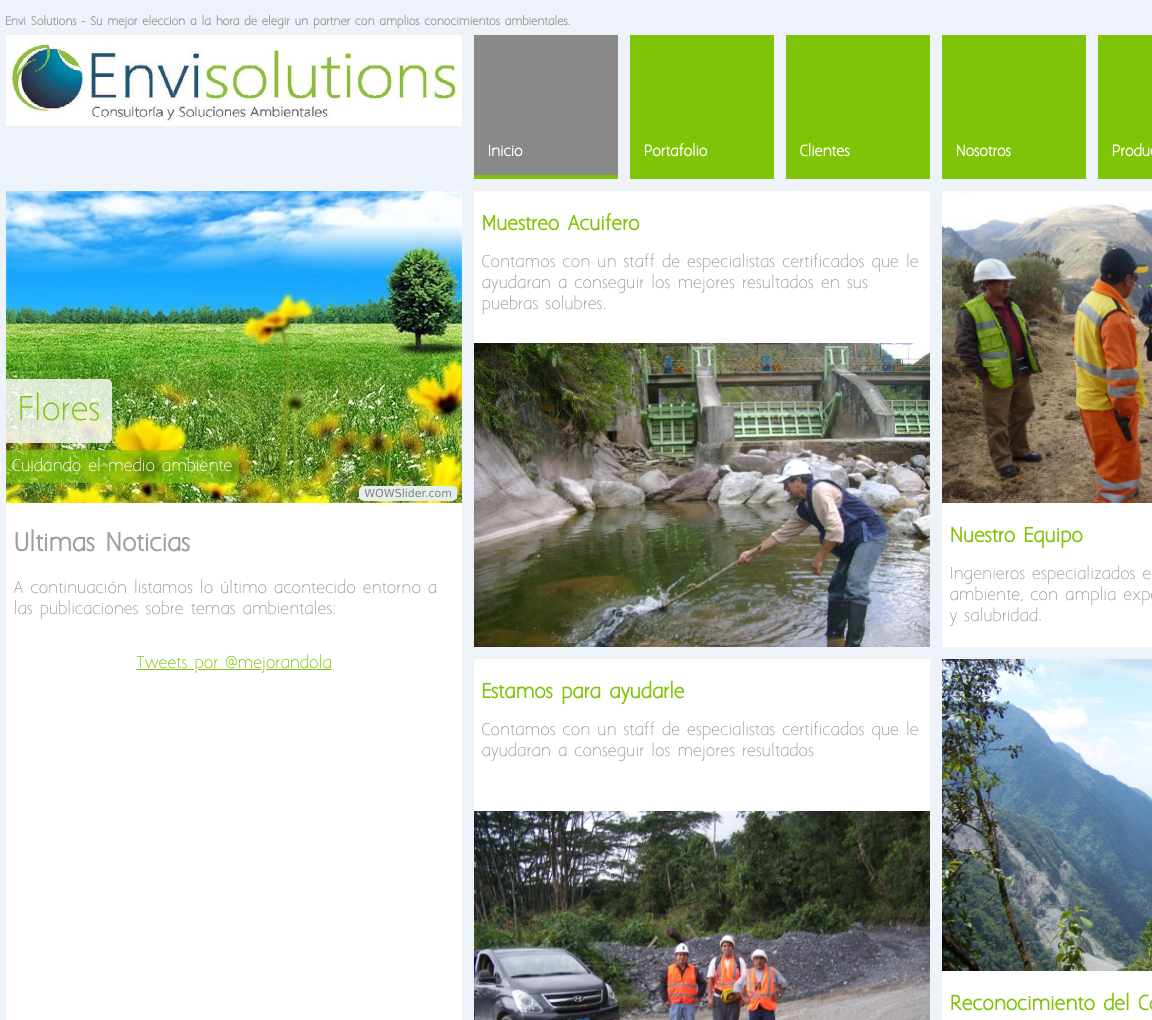
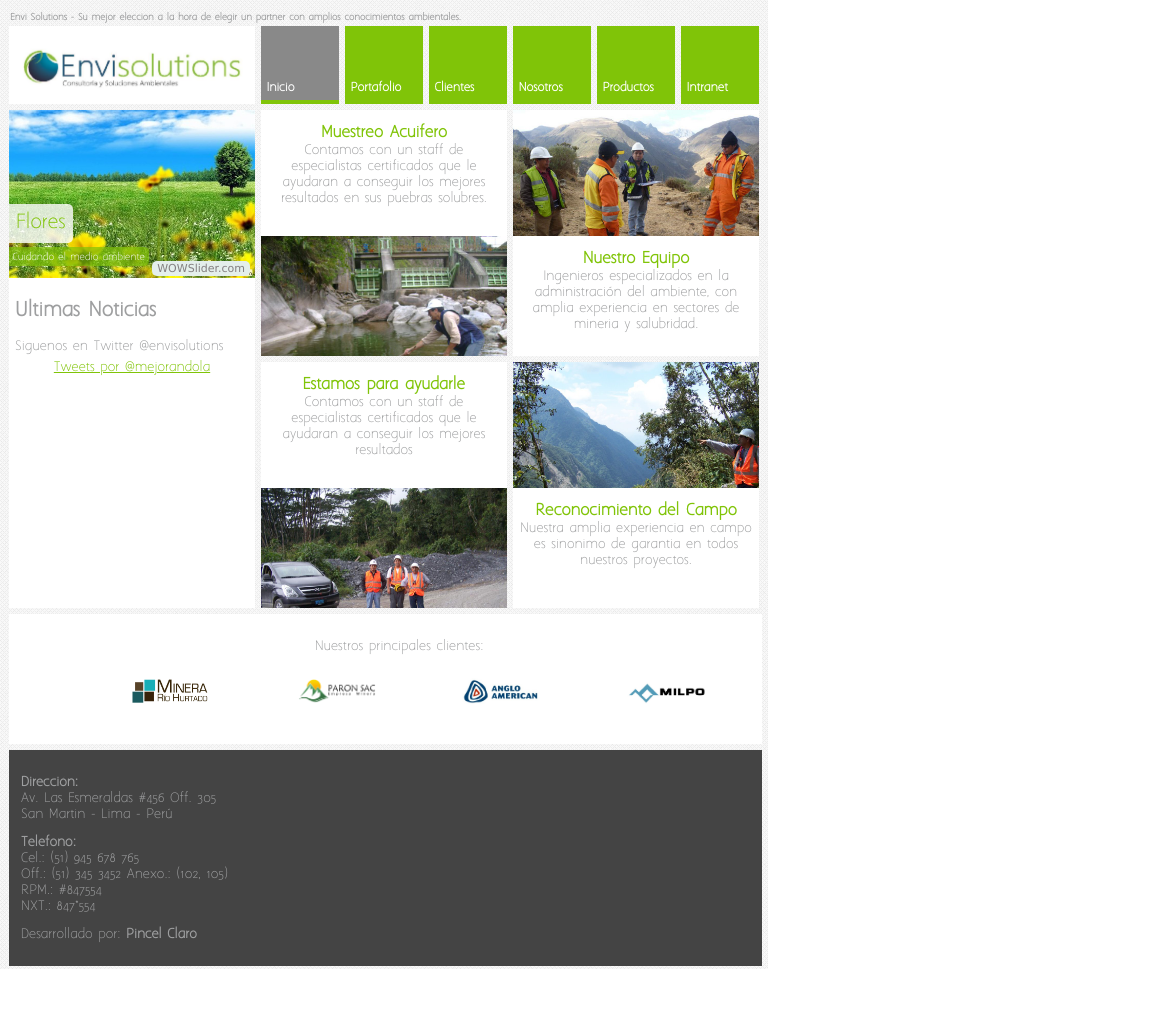
Before and after one commit to JDotNet/EnviSolutionsReload, a plain HTML site: page index.html in a window 768 px wide. Shown: the top 1020 px of the page, 1152 px wide, since content can reach past the window. After the commit the page ends 969 px from the top, so only its background shows below. Drawn offline with Linux system fonts and the light colour scheme; files whose address does not match are found by name; a web font is replaced by a local one.

Commit message:
Cambios pantalla Principal

```diff
--- a/estilos.css
+++ b/estilos.css
@@ -16,16 +16,16 @@ a
 body
 {
 	background-image: url("img/fondo.png");
-	background: #EEF3FA;
+
 	color: #9E9FA0;
 	font-family: principal_font;
-	font-size: 15px;
+	font-size: 14px;/*Tamaño*/
 }
 
 footer
 {
 	background: #444444;
-	margin: 6px;
+	margin: 6px; /*Tamaño*/
 	padding: 1em;
 	float: left;
 	width: 100%;
@@ -33,13 +33,15 @@ footer
 
 header
 {
+	background: white;
 	float: left;
+	height: 96px; /*Tamaño*/
+	margin: 6px; /*Tamaño*/
 	position: relative;
-	margin: 6px;
-	width: 456px;
-	height: 144px;
 	text-align: center;
 	vertical-align: middle;
+	width: 312px; /*Tamaño*/
+	overflow: hidden;
 }
 
 header #logo, #banner
@@ -47,9 +49,15 @@ header #logo, #banner
 	margin: 0px;
 }
 
+header #logo
+{
+	position: absolute;
+	top: 25%;
+}
+
 header #logo img
 {
-	width: 100%;
+	width: 90%;
 }
 
 nav
@@ -73,10 +81,10 @@ nav ul li
 	border:0;
 	display: inline-block;
 	float: left;
-	height: 144px;
-	margin: 6px;
+	height: 96px; /*TamañoA*/
+	margin: 6px; /*Tamaño*/
 	padding: 0px;
-	width: 144px;
+	width: 96px; /*Tamaño*/
 }
 
 nav ul li a:hover
@@ -96,7 +104,7 @@ nav ul li a
 	font-size: 0.9em;
 	display: block;
 	text-decoration: none;
-	padding: 8em 0 1em 1em;
+	padding: 5.4em 0 0.5em 1em;
 	-webkit-transition:0.4s;
 	-moz-transition:0.4s;
 	-ms-transition:0.4s;
@@ -106,7 +114,7 @@ nav ul li a
 #clientes
 {
 	background: white;
-	margin: 6px;
+	margin: 6px;  /*Tamaño*/
 	padding: 1em;
 	float: left;
 	width: 100%;
@@ -125,7 +133,7 @@ nav ul li a
 }
 #clientes ul li figure img
 {
-	width: 250px;
+	width: 100px; /*Tamaño*/
 }
 
 #contenedor
@@ -136,7 +144,7 @@ nav ul li a
 	overflow: hidden;
 	padding: 1em 0 0 0;
 	position: relative;
-	width: 1404px;
+	width: 972px; /*Tamaño*/
 }
 
 #contenido
@@ -149,35 +157,36 @@ nav ul li a
 {
 	background: white;
 	float: left;
-	height: 456px;
+	height: 312px; /*Tamaño*/
 	margin:6px;
 	overflow: hidden;
 	position: relative;
-	width: 456px;
+	width: 312px; /*Tamaño*/
 }
 
 #contenido .contenido_item .imagen
 {
-	height: 312px;
+	height: 192px; /*Tamaño*/
 	margin: 0px;
 	overflow: hidden;
 	position: relative;
-	width: 456px;
+	width: 312px;	/*Tamaño*/
 }
 
 #contenido .contenido_item .imagen img
 {
 	width: 100%;
-	max-width: 456px;
-	min-height: 312px;
+	max-width: 312px;/*Tamaño*/
+	min-height: 156px;/*Tamaño*/
 }
 
 #contenido .contenido_item .texto
 {
 	-webkit-transition:0.3s;
-	height: 144px;
+	height: 120px; /*Tamaño*/
 	overflow: hidden;
 	padding: 0.5em 0.5em 0 0.5em;
+	text-align: center;
 }
 
 #contenido .contenido_item .efecto
@@ -200,7 +209,17 @@ nav ul li a
 	background: #898989;
 	color: white;
 	text-decoration: none;
-	text-shadow: rgb(0,0,0) 0 1px 1px;
+	/*text-shadow: rgb(0,0,0) 0 1px 1px;*/
+}
+
+
+#contenido .contenido_item .texto .subtitulo
+{
+	font-size: 1.2em;
+	font-weight: bold;
+	color: #80C408;
+	margin-bottom: 0;
+	margin-top: 0.5em;
 }
 
 #contenido .contenido_item:hover .texto .subtitulo
@@ -208,11 +227,9 @@ nav ul li a
 	color: white;
 }
 
-#contenido .contenido_item .texto .subtitulo
+#contenido .contenido_item .texto .parrafo
 {
-	font-size: 1.2em;
-	font-weight: bold;
-	color: #80C408;
+	margin-top: 0;
 }
 
 #noticias
@@ -220,16 +237,16 @@ nav ul li a
 	background: white;
 	float: left;
 	margin:6px;
-	width: 456px;
+	width: 312px; /*Tamaño*/
 }
 
 #noticias .banner
 {
 	background: white;
-	min-height: 456px;
+	height: 312px; /*Tamaño*/
 	overflow: hidden;
 	position: relative;
-	width: 456px;
+	width: 312px; /*Tamaño*/
 }
 
 #noticias .banner .texto
@@ -240,7 +257,7 @@ nav ul li a
 #noticias #publicacion
 {
 	margin: 6px;
-	height: 456px;
+	height: 312px; /*Tamaño*/
 	overflow: hidden;
 }
 
@@ -265,86 +282,117 @@ nav ul li a
 	padding-left: 0.5em;
 	text-align: left;
 }
-/*
-@media only screen and (max-width: 1419px) and (min-width: 1260px){
+
+
+@media only screen and (max-width: 979px) and (min-width: 768px){
+
 body
 {
-		font-size: 13.5px;
+	font-size: 12px;
+}
+
+footer
+{
+	margin: 3px; /*Tamaño*/
+}
+
+header
+{
+	height: 78px; /*Tamaño*/
+	margin: 3px; /*Tamaño*/
+	width: 246px; /*Tamaño*/
+}
+
+header #logo img
+{
+	width: 90%;
+}
+
+nav ul li
+{
+	height: 78px; /*Tamaño*/
+	margin: 3px; /*Tamaño*/
+	width: 78px; /*Tamaño*/
+}
+
+nav ul li a
+{
+	font-size: 0.9em;
+	padding: 5.1em 0 0.5em 0.5em;
+}
+
+#clientes
+{
+	margin: 3px;  /*Tamaño*/
+	padding: 1em;
+}
+
+
+#clientes ul li figure img
+{
+	width: 80px; /*Tamaño*/
 }
 
 #contenedor
 {
-		width: 1260px;
-		margin: 0 auto;
-		display: block;
-		padding: 1em 0 0 0;
-		overflow: hidden;
-		position: relative;
+	width: 756px; /*Tamaño*/
 }
+
+
 #contenido .contenido_item
 {
-		background: white;
-		float: left;
-		margin:6px;
-		position: relative;
-		width: 408px;
-		height: 408px;
-		overflow: hidden;
+	height: 246px; /*Tamaño*/
+	margin:3px;
+	width: 246px; /*Tamaño*/
 }
-	nav ul li
+
+#contenido .contenido_item .imagen
 {
-		background: #80C408;
-		border:0;
-		display: inline-block;
-		float: left;
-		height: 128px;
-		margin: 6px;
-		padding: 0px;
-		width: 128px;
+	height: 126px; /*Tamaño*/
+	width: 246px;	/*Tamaño*/
+}
+
+#contenido .contenido_item .imagen img
+{
+	max-width: 246px;/*Tamaño*/
+	min-height: 126px;/*Tamaño*/
+}
+
+#contenido .contenido_item .texto
+{
+	height: 120px; /*Tamaño*/
+}
+
+#contenido .contenido_item .efecto
+{
+	border:6px solid rgba(0,0,0,0);
+}
+
+#contenido .contenido_item:hover .efecto
+{
+	border:6px solid rgba(255,255,255,0.3);
 }
 
 #noticias
 {
-		background: white;
-		float: left;
-		margin:6px;
-		width: 408px;
-	}
-
-	#noticias
-	{
-		background: white;
-		float: left;
-		margin:6px;
-		width: 408px;
+	margin:3px;
+	width: 246px; /*Tamaño*/
 }
 
 #noticias .banner
 {
-		background: white;
-		position: relative;
-		width: 408px;
-		min-height: 408px;
-		overflow: hidden;
+	height: 246px; /*Tamaño*/
+	width: 246px; /*Tamaño*/
 }
 
-	header
+#noticias .banner .texto
 {
-		float: left;
-		position: relative;
-		margin: 6px;
-		width: 408px;
-		height: 144px;
-		text-align: center;
+	padding: 0.5em 0.5em 0 0.5em;
 }
 
-	header #logo, #banner
+#noticias #publicacion
 {
-		margin: 0px;
+	margin: 3px;
+	height: 246px; /*Tamaño*/
 }
-
-	header #logo img
-	{
-		width: 70%;
 }
-}*/
--- a/index.html
+++ b/index.html
@@ -51,7 +51,7 @@
 						Ultimas Noticias
 					</h2>
 					<p class="parrafo">
-						A continuación listamos lo último acontecido entorno a las publicaciones sobre temas ambientales:
+						Siguenos en Twitter @envisolutions
 					</p>
 				</div>
 			</section>
```
Lines whose indentation alone changed are shown as unchanged.
